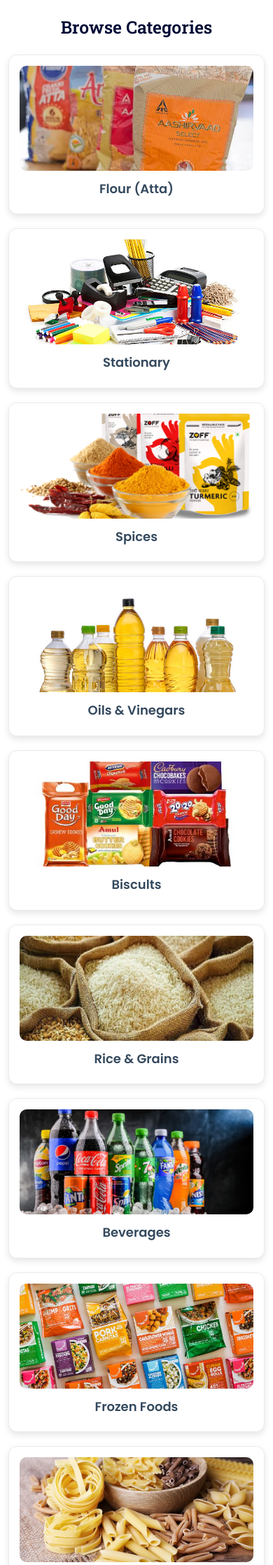
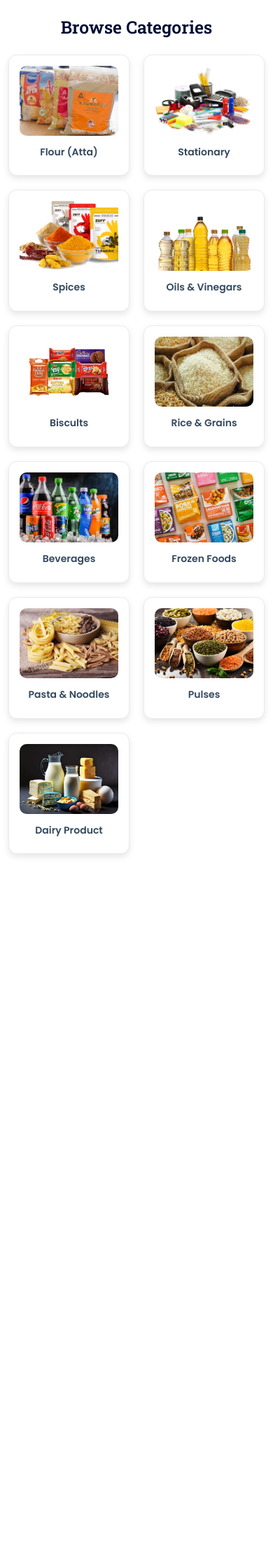
Before and after one commit to mustafanahar7/citymart, a Django app: page /category/ in a window 390 px wide. Shown: the part 71-2307 px from the top of the page at 70% size. After the commit the page ends 1295 px from the top, so only its background shows below. Run offline with Django 5.2, Linux system fonts and the light colour scheme; some libraries are stand-ins or nearby versions.

Commit message:
change files21

```diff
--- a/static/css/category.css
+++ b/static/css/category.css
@@ -1,5 +1,5 @@
 .home-container {
-    margin: auto 30px;
+    margin: auto 20px;
 }
 
 .home-container h2 {
@@ -52,3 +52,30 @@
     color: #34495e;
     font-weight: 600;
 }
+
+
+/* Media queries for smaller screens */
+@media (max-width: 768px) {
+    .category-grid {
+        grid-template-columns: repeat(4, 1fr);
+        /* 4 columns on smaller screens like tablets */
+    }
+}
+
+@media (max-width: 576px) {
+    .category-grid {
+        grid-template-columns: repeat(2, 1fr);
+        /* 4 columns on mobile screens */
+    }
+
+    .category-card img {
+        height: 100px;
+        object-fit: cover;
+        /* Adjust the image size for mobile */
+    }
+
+    .category-card h5 {
+        font-size: 14px;
+        /* Slightly smaller font for mobile */
+    }
+}
```
Also changed, not shown: templates/adminnavbar.html (+6 -4 lines).
